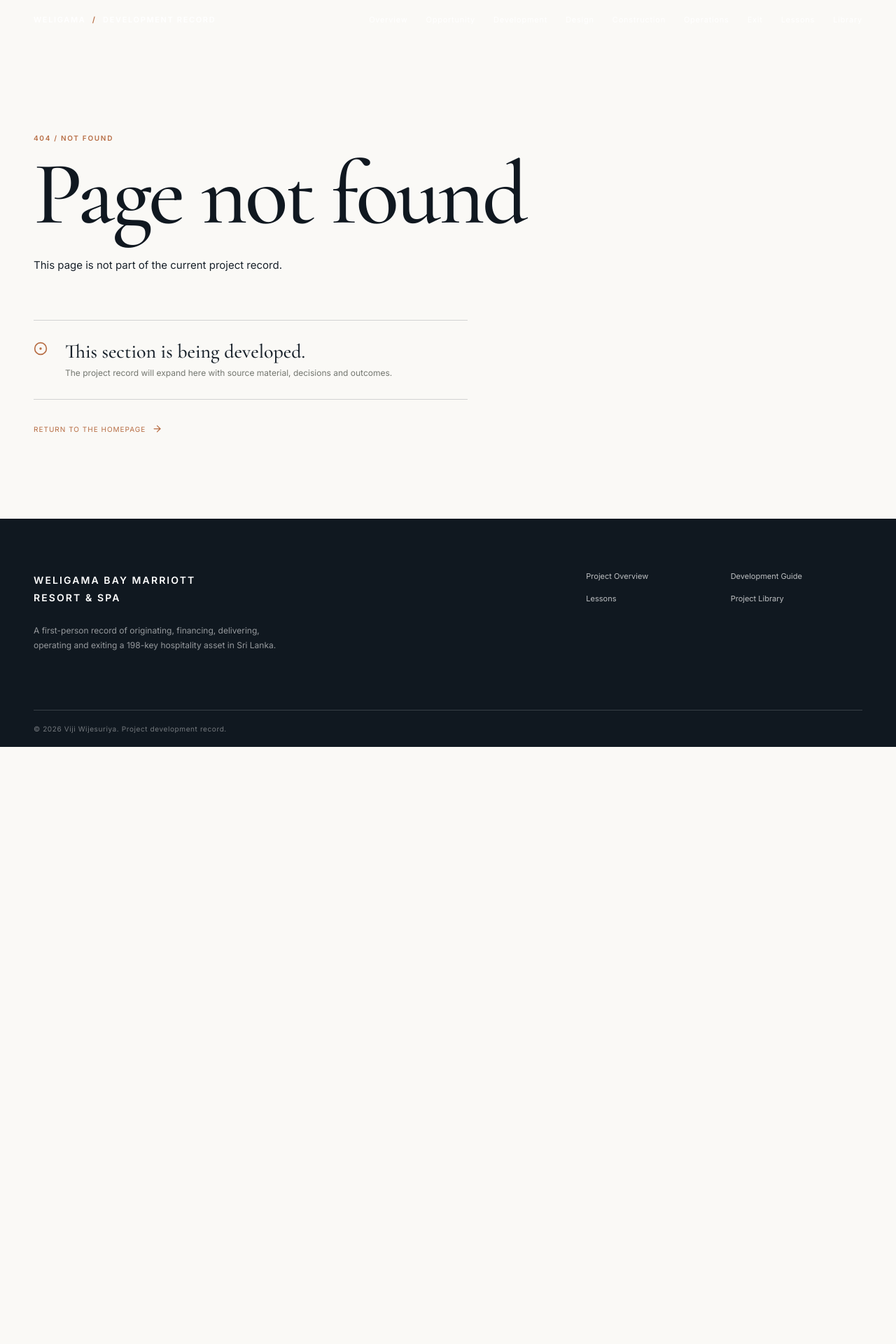
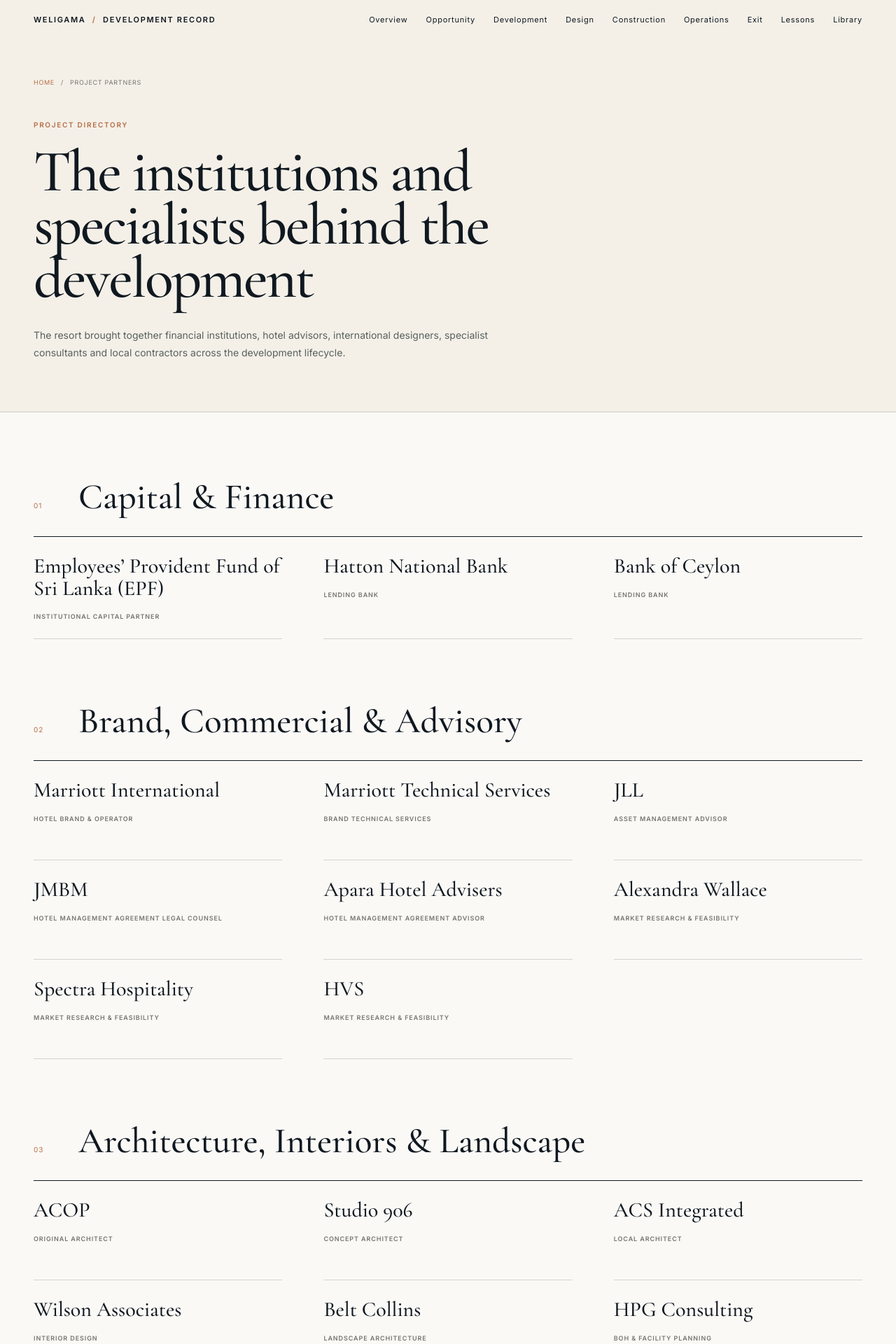
Before and after one commit to viji9898/app-marriott, a React (Vite) app: page /project-partners in a window 1280 px wide. Shown: the top 1920 px of the page at 70% size. Before the commit the page ends 1067 px from the top, so only its background shows below. Built offline with nearby package versions, Linux system fonts and the light colour scheme.

Commit message:
update-project-partners

```diff
--- a/src/App.jsx
+++ b/src/App.jsx
@@ -2,6 +2,7 @@
 import {
   BrowserRouter,
   Link,
+  Navigate,
   Route,
   Routes,
   useLocation,
@@ -34,6 +35,7 @@
   outcomes,
   pageData,
 } from "./data/projectData";
+import { PROJECT_PARTNER_CATEGORIES } from "./data/projectPartners";
 import OverviewPage from "./pages/OverviewPage";
 import OpportunityPage from "./pages/OpportunityPage";
 import DevelopmentPage from "./pages/DevelopmentPage";
@@ -43,6 +45,7 @@
 import ExitPage from "./pages/ExitPage";
 import LessonsPage from "./pages/LessonsPage";
 import LibraryPage from "./pages/LibraryPage";
+import ProjectPartnersPage from "./pages/ProjectPartnersPage";
 import "./App.css";
 
 const siteUrl = "https://marriott.viji.com";
@@ -110,6 +113,12 @@
       "A curated archive of the reports, drawings, approvals, financial records and operating evidence behind the Marriott Weligama development.",
     label: "Project Library",
   },
+  "/project-partners": {
+    title: "Project Partners | Weligama Bay Marriott Development Record",
+    description:
+      "The financial institutions, advisors, designers, consultants and contractors behind the Weligama Bay Marriott development.",
+    label: "Project Partners",
+  },
 };
 
 const stages = [
@@ -120,16 +129,6 @@
   ["05", "Construct", HardHat],
   ["06", "Operate", Activity],
   ["07", "Exit", LogOut],
-];
-
-const projectTeam = [
-  ["Marriott International", "Hotel Brand & Operator"],
-  ["Belt Collins", "Landscape Architecture"],
-  ["Wilson Associates", "Interior Design"],
-  ["East West Engineering", "Main Contractor"],
-  ["Shin Nippon", "Plumbing Contractor"],
-  ["Access Engineering", "HVAC Contractor"],
-  ["Fentons", "Electrical & ELV Contractor"],
 ];
 
 function RouteSeo() {
@@ -540,36 +539,27 @@
   );
 }
 function ProjectTeam() {
-  const [expanded, setExpanded] = useState(false);
-  const visibleTeam = expanded ? projectTeam : projectTeam.slice(0, 4);
-
   return (
     <section className="project-team">
       <div className="page-width">
         <div className="project-team-heading">
-          <p className="eyebrow eyebrow-dark">THE PROJECT TEAM</p>
+          <p className="eyebrow eyebrow-dark">THE PROJECT PARTNERS</p>
           <p>
-            Specialist consultants and contractors appointed to design, deliver
-            and operate the resort.
+            Financial institutions, advisors, consultants and contractors
+            appointed across the development lifecycle.
           </p>
         </div>
-        <div className="project-team-grid" id="project-team-list">
-          {visibleTeam.map(([organisation, role]) => (
-            <article key={organisation}>
-              <h3>{organisation}</h3>
-              <p>{role}</p>
-            </article>
+        <div className="project-team-grid">
+          {PROJECT_PARTNER_CATEGORIES.map(({ number, category }) => (
+            <div key={category}>
+              <span>{number}</span>
+              <h3>{category}</h3>
+            </div>
           ))}
         </div>
-        <button
-          className="project-team-toggle"
-          type="button"
-          aria-expanded={expanded}
-          aria-controls="project-team-list"
-          onClick={() => setExpanded((current) => !current)}
-        >
-          {expanded ? "Show less" : "View more"}
-        </button>
+        <Link className="project-team-link" to="/project-partners">
+          View the full project directory <span aria-hidden="true">→</span>
+        </Link>
       </div>
     </section>
   );
@@ -624,6 +614,7 @@
           <Link to="/development">Development Guide</Link>
           <Link to="/lessons">Lessons</Link>
           <Link to="/library">Project Library</Link>
+          <Link to="/project-partners">Project Partners</Link>
         </nav>
       </div>
       <div className="page-width copyright">
@@ -689,6 +680,16 @@
         <Route path="/exit" element={<ExitPage />} />
         <Route path="/lessons" element={<LessonsPage />} />
         <Route path="/library" element={<LibraryPage />} />
+        <Route
+          caseSensitive
+          path="/project-partners"
+          element={<ProjectPartnersPage />}
+        />
+        <Route
+          caseSensitive
+          path="/PROJECT-PARTNERS"
+          element={<Navigate replace to="/project-partners" />}
+        />
         {Object.entries(pageData).map(([path, [section, title, intro]]) => (
           <Route
             key={path}
--- /dev/null
+++ b/src/data/projectPartners.js
@@ -0,0 +1,66 @@
+export const PROJECT_PARTNER_CATEGORIES = [
+  {
+    number: "01",
+    category: "Capital & Finance",
+    partners: [
+      [
+        "Employees’ Provident Fund of Sri Lanka (EPF)",
+        "Institutional Capital Partner",
+      ],
+      ["Hatton National Bank", "Lending Bank"],
+      ["Bank of Ceylon", "Lending Bank"],
+    ],
+  },
+  {
+    number: "02",
+    category: "Brand, Commercial & Advisory",
+    partners: [
+      ["Marriott International", "Hotel Brand & Operator"],
+      ["Marriott Technical Services", "Brand Technical Services"],
+      ["JLL", "Asset Management Advisor"],
+      ["JMBM", "Hotel Management Agreement Legal Counsel"],
+      ["Apara Hotel Advisers", "Hotel Management Agreement Advisor"],
+      ["Alexandra Wallace", "Market Research & Feasibility"],
+      ["Spectra Hospitality", "Market Research & Feasibility"],
+      ["HVS", "Market Research & Feasibility"],
+    ],
+  },
+  {
+    number: "03",
+    category: "Architecture, Interiors & Landscape",
+    partners: [
+      ["ACOP", "Original Architect"],
+      ["Studio 906", "Concept Architect"],
+      ["ACS Integrated", "Local Architect"],
+      ["Wilson Associates", "Interior Design"],
+      ["Belt Collins", "Landscape Architecture"],
+      ["HPG Consulting", "BOH & Facility Planning"],
+      ["[NAME TO CONFIRM]", "BOH Interior Design"],
+    ],
+  },
+  {
+    number: "04",
+    category: "Specialist Consultants",
+    partners: [
+      ["AXIS Facade Consultants", "Facade Consultant"],
+      ["NCD Consultants", "Structural Consultant"],
+      ["Ultracon", "Post-Tensioning Consultant"],
+      ["K2 Consultants", "Electrical Consultant"],
+      ["KE Engineering", "Mechanical Consultant"],
+      ["Photonics", "Lighting Designer"],
+      ["LIGHT@WORK ", "Lighting Consultant"],
+      ["Co-Energy", "LEED Consultant"],
+      ["People Media Network", "AV Consultant"],
+    ],
+  },
+  {
+    number: "05",
+    category: "Construction & Engineering",
+    partners: [
+      ["East West Engineering", "Main Contractor"],
+      ["Shin Nippon", "Plumbing Contractor"],
+      ["Access Engineering", "HVAC Contractor"],
+      ["Fentons", "Electrical & ELV Contractor"],
+    ],
+  },
+];
--- /dev/null
+++ b/src/pages/ProjectPartnersPage.jsx
@@ -0,0 +1,50 @@
+import { Link } from "react-router-dom";
+import { PROJECT_PARTNER_CATEGORIES } from "../data/projectPartners";
+
+function ProjectPartnersPage() {
+  return (
+    <main className="partners-page">
+      <section className="partners-hero">
+        <div className="page-width">
+          <nav className="partners-breadcrumb" aria-label="Breadcrumb">
+            <Link to="/">Home</Link>
+            <span aria-hidden="true">/</span>
+            <span>Project Partners</span>
+          </nav>
+          <p className="eyebrow eyebrow-dark">PROJECT DIRECTORY</p>
+          <h1>The institutions and specialists behind the development</h1>
+          <p className="partners-hero-intro">
+            The resort brought together financial institutions, hotel advisors,
+            international designers, specialist consultants and local contractors
+            across the development lifecycle.
+          </p>
+        </div>
+      </section>
+
+      <div className="partners-directory page-width">
+        {PROJECT_PARTNER_CATEGORIES.map(({ number, category, partners }) => (
+          <section className="partners-category" key={category}>
+            <header>
+              <span>{number}</span>
+              <h2>{category}</h2>
+            </header>
+            <div className="partners-directory-grid">
+              {partners.map(([organisation, role]) => (
+                <article key={organisation}>
+                  <h3>{organisation}</h3>
+                  <p>{role}</p>
+                </article>
+              ))}
+            </div>
+          </section>
+        ))}
+
+        <Link className="partners-return-link" to="/overview">
+          Return to the development overview <span aria-hidden="true">→</span>
+        </Link>
+      </div>
+    </main>
+  );
+}
+
+export default ProjectPartnersPage;
```
Also changed, not shown: src/App.css.
